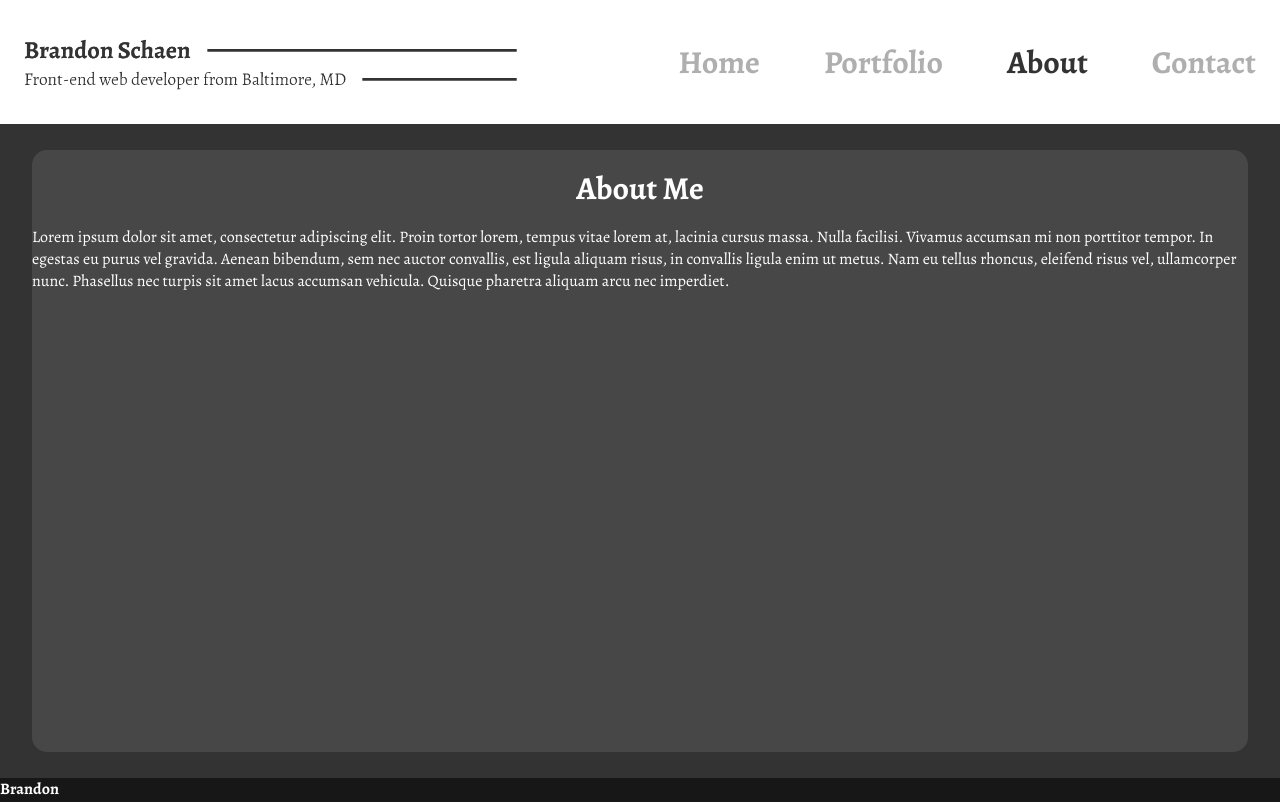
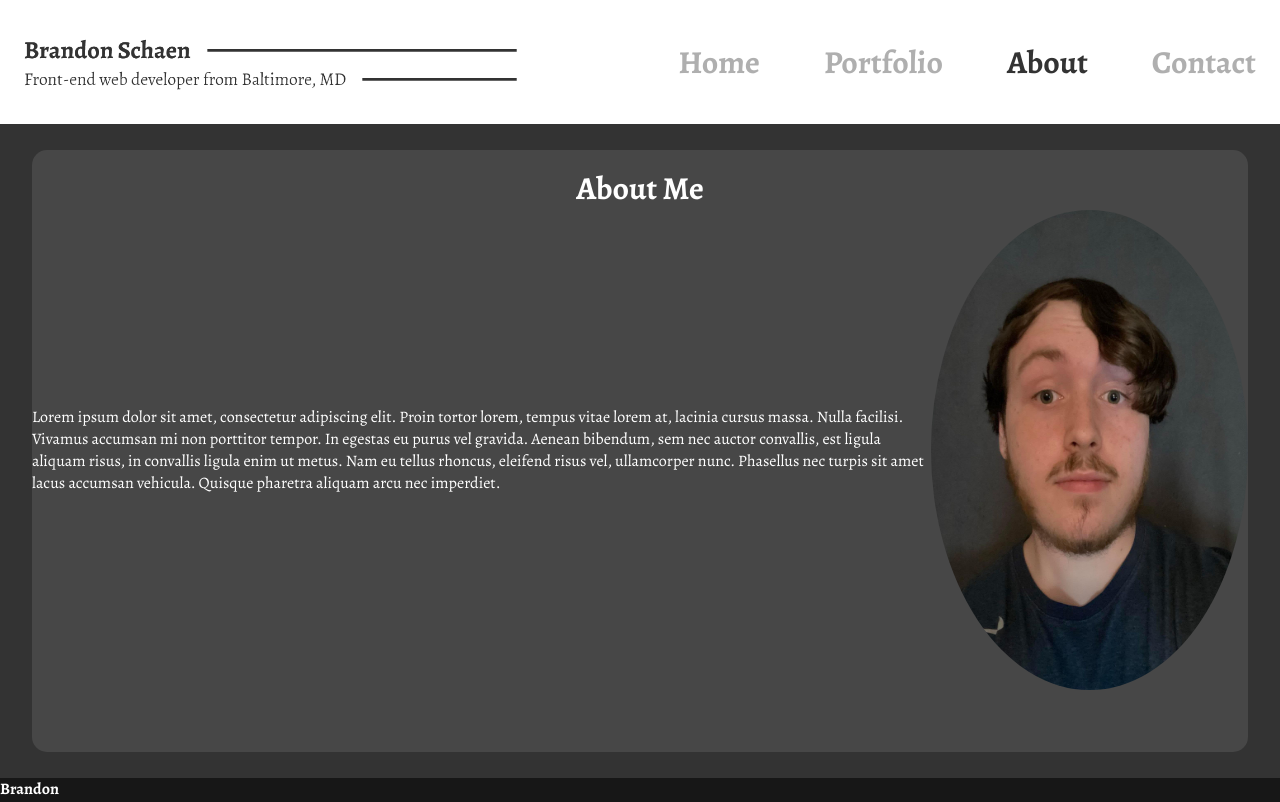
Before and after one commit to SonniSonni/Brandon-Portfolio, a React (Create React App) app: page /about in a window 1280 px wide. Built offline with nearby package versions, Linux system fonts and the light colour scheme.

Commit message:
Imported img, created a rounded image container and sized it correctly

```diff
--- a/src/Components/AboutPage/AboutPage.css
+++ b/src/Components/AboutPage/AboutPage.css
@@ -17,3 +17,14 @@
 h1{
   margin: 0;
 }
+.portrait-container{
+  position: relative;
+  width: 68em;
+  height: 30em;
+  overflow:hidden;
+  border-radius: 50%;
+}
+.portrait{
+  width: 100%;
+  height: 32em;
+}
--- a/src/Components/AboutPage/AboutPage.js
+++ b/src/Components/AboutPage/AboutPage.js
@@ -1,5 +1,6 @@
 import React from 'react';
 import './AboutPage.css';
+import Portrait from '../../Resources/profile.jpg';
 
 const AboutPage = () => (
   <div className="about-page">
@@ -7,7 +8,9 @@ const AboutPage = () => (
       <h1>About Me</h1>
       <div className="content">
         <p className="desc">Lorem ipsum dolor sit amet, consectetur adipiscing elit. Proin tortor lorem, tempus vitae lorem at, lacinia cursus massa. Nulla facilisi. Vivamus accumsan mi non porttitor tempor. In egestas eu purus vel gravida. Aenean bibendum, sem nec auctor convallis, est ligula aliquam risus, in convallis ligula enim ut metus. Nam eu tellus rhoncus, eleifend risus vel, ullamcorper nunc. Phasellus nec turpis sit amet lacus accumsan vehicula. Quisque pharetra aliquam arcu nec imperdiet.</p>
-        <img src="" alt=""/>
+        <div className="portrait-container">
+          <img className="portrait" src={Portrait} alt=""/>
+        </div>
       </div>
       <div className="resume">
 
```
